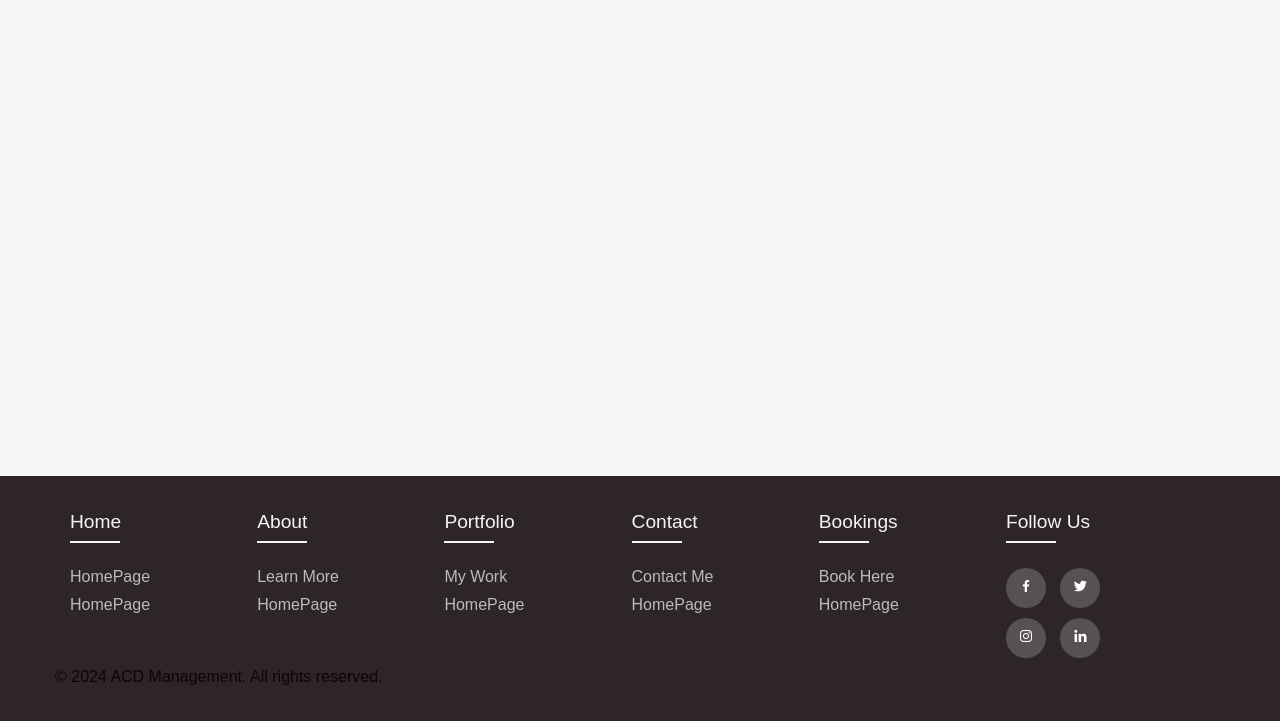
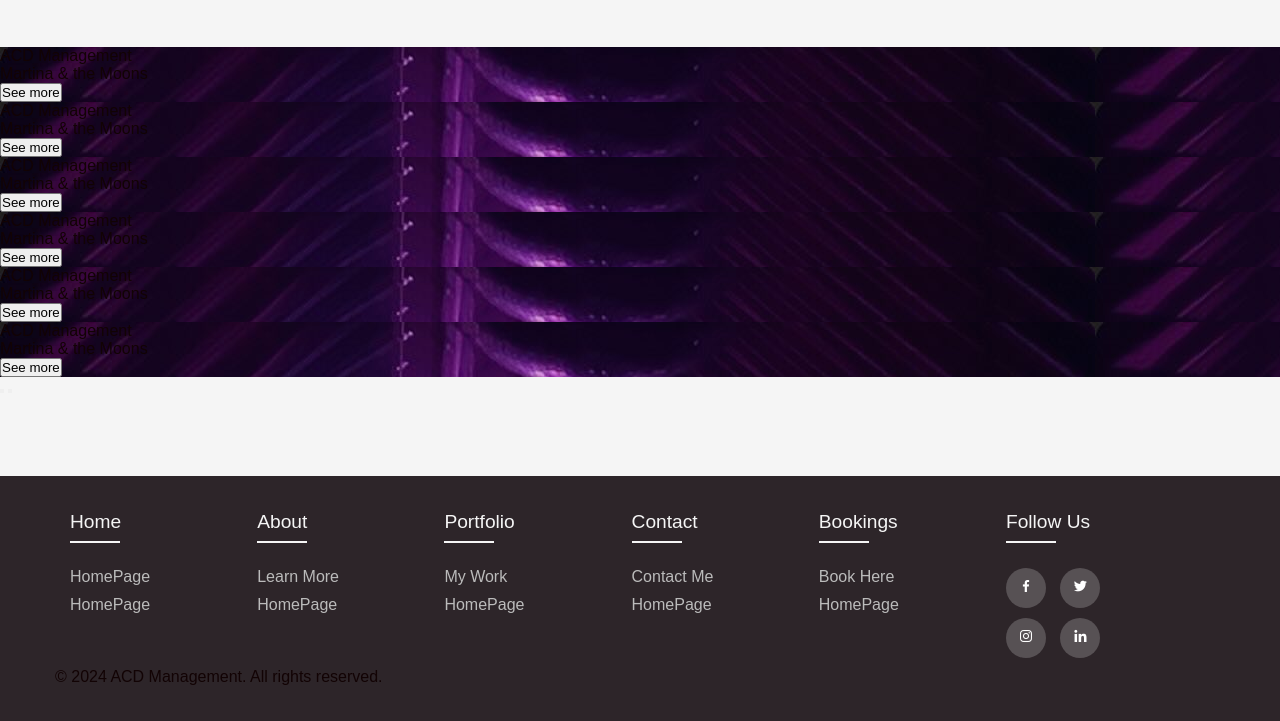
Before and after one commit to 1oui2a/ACDManagement, a PHP site: page /portfolio.html in a window 1280 px wide. Shown: the part 79-800 px from the top of the page. Run offline with PHP 8.4, Linux system fonts and the light colour scheme.

Commit message:
portfolio gallery html

```diff
--- a/portfolio.html
+++ b/portfolio.html
@@ -8,6 +8,7 @@
         <link rel="stylesheet" href="styles.css">
 		<link href='https://unpkg.com/boxicons@2.1.4/css/boxicons.min.css' rel='stylesheet'>
 		<script src="js/logo.js" defer></script>
+		<script src="scripts.js" defer></script>
     </head>
 
     <body>
@@ -37,6 +38,56 @@
 <br>
 <br>
 
+		<div class="portfolio-container">
+			<div id="slide">
+				<div class="item" style="background-image: url(img/acdpurplegig.jpg)">
+				<div class="portfolio-content">
+					<div class="name">ACD Management</div>
+					<div class="name2">Martina & the Moons</div>
+					<button>See more</button>
+				</div>
+			  </div>
+			  <div class="item" style="background-image: url(img/acdpurplegig.jpg)">
+				<div class="portfolio-content">
+					<div class="name">ACD Management</div>
+					<div class="name2">Martina & the Moons</div>
+					<button>See more</button>
+				</div>
+			  </div>
+			  <div class="item" style="background-image: url(img/acdpurplegig.jpg)">
+				<div class="portfolio-content">
+					<div class="name">ACD Management</div>
+					<div class="name2">Martina & the Moons</div>
+					<button>See more</button>
+				</div>
+			  </div>
+			  <div class="item" style="background-image: url(img/acdpurplegig.jpg)">
+				<div class="portfolio-content">
+					<div class="name">ACD Management</div>
+					<div class="name2">Martina & the Moons</div>
+					<button>See more</button>
+				</div>
+			  </div>
+			  <div class="item" style="background-image: url(img/acdpurplegig.jpg)">
+				<div class="portfolio-content">
+					<div class="name">ACD Management</div>
+					<div class="name2">Martina & the Moons</div>
+					<button>See more</button>
+				</div>
+			  </div>
+			  <div class="item" style="background-image: url(img/acdpurplegig.jpg)">
+				<div class="portfolio-content">
+					<div class="name">ACD Management</div>
+					<div class="name2">Martina & the Moons</div>
+					<button>See more</button>
+				</div>
+			  </div>
+			</div>
+			<div class="buttons">
+				<button id="prev"></button>
+				<button id="next"></button>
+			</div>
+		</div>
 
 	<footer class="footer">
 		<div class="footer-content">
--- a/styles.css
+++ b/styles.css
@@ -380,3 +380,4 @@ ul{
 .input-wrap .icon{
 
 }
+/* PORTFOLIO / GALLERY PAGE */
```
Also changed, not shown: img/acdguitargirl.jpg (added), img/acdniall.jpg (added), img/acdniall2.jpg (added), img/acdpurplegig.jpg (added), img/martinaacd.jpg (added), scripts.js (added).
